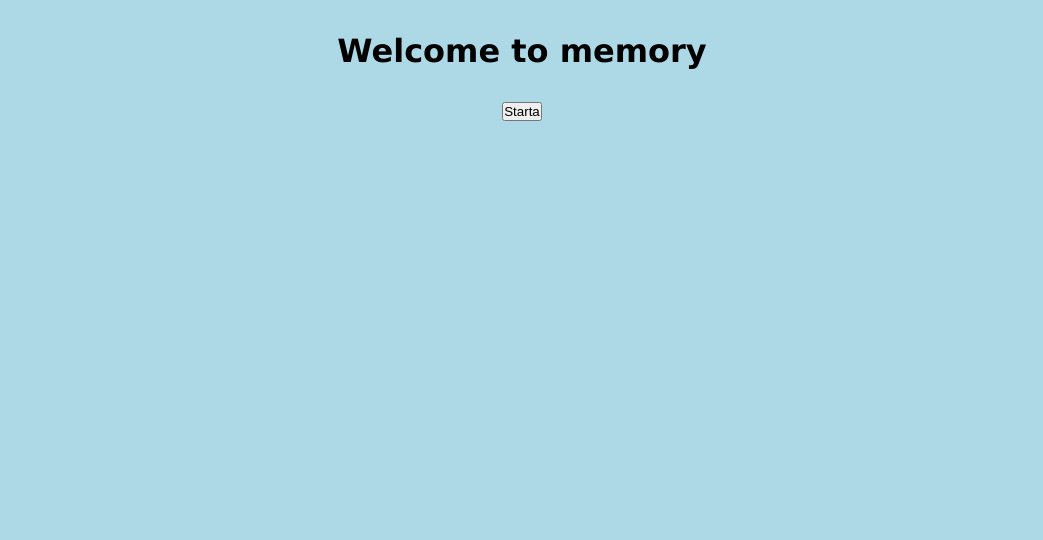
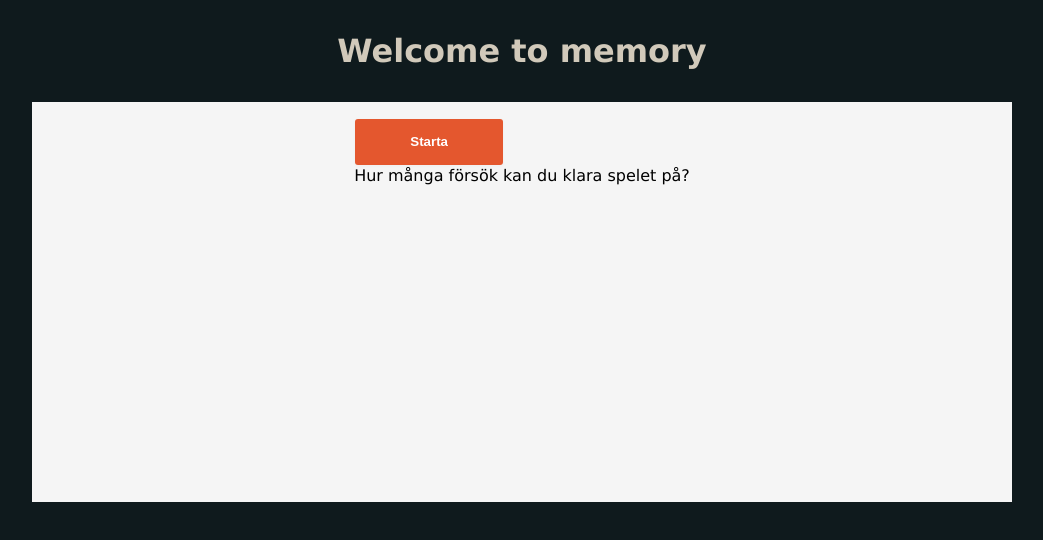
Before and after one commit to robin-sevelin/memory-react, a React (Vite) app: page / in a window 1280 px wide. Shown: the top 540 px of the page, without its empty margins (118-1161 px from the left). Built offline with nearby package versions, Linux system fonts and the light colour scheme.

Commit message:
added some css

```diff
--- a/src/components/AppCard.tsx
+++ b/src/components/AppCard.tsx
@@ -18,6 +18,7 @@ export const AppCard = ({ cards, index, onFlipCard }: IGameProps) => {
         <img src={cards.img} alt='card front' className='card' />
       ) : (
         <img
+          loading='lazy'
           src='/img/SuperMushroom_-_2D_art.svg'
           alt='card back'
           className='card'
--- a/src/components/AppMain.tsx
+++ b/src/components/AppMain.tsx
@@ -1,7 +1,8 @@
-import { useEffect, useState } from 'react';
+import { useState } from 'react';
 import { Card } from '../models/Card';
 import { AppGame } from './AppGame';
 import { Game } from '../models/Game';
+import { useSetGuess } from '../hooks/useSetGuess';
 
 export const AppMain = () => {
   const [game, setGame] = useState<Game>({
@@ -9,8 +10,9 @@ export const AppMain = () => {
     hasWinner: false,
   });
   const [cards, setCards] = useState<Card[]>([]);
-
   const [turns, setTurns] = useState(0);
+  const [guessOne, setGuessOne] = useState('');
+  const [guessTwo, setGuessTwo] = useState('');
 
   const images: Card[] = [
     { id: 0, img: '/img/bowser.png', isFlipped: false, isMatch: false },
@@ -22,8 +24,30 @@ export const AppMain = () => {
     { id: 0, img: '/img/peach.png', isFlipped: false, isMatch: false },
   ];
 
-  const [guessOne, setGuessOne] = useState('');
-  const [guessTwo, setGuessTwo] = useState('');
+  const checkGuess = () => {
+    if (guessOne !== '' && guessTwo !== '') {
+      if (guessOne === guessTwo) {
+        setCards(
+          cards.map((card) => {
+            if (card.img === guessOne) {
+              return { ...card, isMatch: true, isFlipped: true };
+            } else {
+              return card;
+            }
+          })
+        );
+
+        resetChoice();
+      } else {
+        resetChoice();
+        resetCard();
+      }
+    }
+
+    if (cards.length > 0 && cards.every((card) => card.isMatch === true)) {
+      setGame({ ...game, hasWinner: true });
+    }
+  };
 
   const startGame = () => {
     const newGame = { ...game, gameStarted: true, hasWinner: false };
@@ -55,31 +79,6 @@ export const AppMain = () => {
     );
   };
 
-  useEffect(() => {
-    if (guessOne !== '' && guessTwo !== '') {
-      if (guessOne === guessTwo) {
-        setCards(
-          cards.map((card) => {
-            if (card.img === guessOne) {
-              return { ...card, isMatch: true, isFlipped: true };
-            } else {
-              return card;
-            }
-          })
-        );
-
-        resetChoice();
-      } else {
-        resetChoice();
-        resetCard();
-      }
-    }
-
-    if (cards.length > 0 && cards.every((card) => card.isMatch === true)) {
-      setGame({ ...game, hasWinner: true });
-    }
-  }, [guessOne, guessTwo, cards]);
-
   console.log(game);
 
   const resetChoice = () => {
@@ -95,7 +94,7 @@ export const AppMain = () => {
           return { ...card, isFlipped: false };
         })
       );
-    }, 500);
+    }, 1000);
   };
 
   const restartGame = () => {
@@ -108,10 +107,12 @@ export const AppMain = () => {
     setTurns(0);
   };
 
+  useSetGuess(guessOne, guessTwo, checkGuess);
+
   return (
     <main>
       {game.hasWinner && <p>Grattis! Du klarade det på {turns} försök.</p>}
-      {game.gameStarted && !game.hasWinner && <p>{turns} antal försök</p>}
+      {game.gameStarted && !game.hasWinner && <p>Antal försök: {turns}</p>}
 
       {game.gameStarted && (
         <AppGame
@@ -121,7 +122,14 @@ export const AppMain = () => {
           onQuitGame={quitGame}
         />
       )}
-      {!game.gameStarted && <button onClick={startGame}>Starta</button>}
+
+      {!game.gameStarted && (
+        <div>
+          <button onClick={startGame}>Starta</button>{' '}
+          <p>Hur många försök kan du klara spelet på?</p>
+        </div>
+      )}
+
       {game.gameStarted && <button onClick={restartGame}>Börja om</button>}
     </main>
   );
--- /dev/null
+++ b/src/hooks/useSetGuess.ts
@@ -0,0 +1,13 @@
+import { useEffect } from 'react';
+
+export const useSetGuess = (
+  guessOne: string,
+  guessTwo: string,
+  checkGuess: () => void
+) => {
+  useEffect(() => {
+    if (guessOne && guessTwo) {
+      checkGuess();
+    }
+  });
+};
--- a/src/index.css
+++ b/src/index.css
@@ -6,7 +6,8 @@
 
 body {
   font-family: Verdana, Geneva, Tahoma, sans-serif;
-  background-color: lightblue;
+  background-color: rgb(15, 26, 29);
+  color: rgb(209, 201, 186);
 }
 
 header {
@@ -18,24 +19,32 @@ header {
 }
 
 main {
-  width: 1200px;
+  padding: 1rem;
   margin: auto;
+  max-width: 980px;
   display: flex;
   flex-direction: column;
   align-items: center;
   gap: 1rem;
+  background-color: whitesmoke;
+  color: black;
+  min-height: 400px;
 }
 
 .board {
+  width: 90%;
+  margin: auto;
   display: flex;
   flex-direction: row;
   flex-wrap: wrap;
-  gap: 1rem;
+  justify-content: center;
+  align-items: center;
+  gap: 3rem;
 }
 
 .card {
-  height: 270px;
-  width: 220px;
+  height: 200px;
+  width: 200px;
   border: 1px solid black;
   cursor: pointer;
   background-color: white;
@@ -45,3 +54,50 @@ main {
   background-color: lightgray;
   transition: 0.3s ease-in-out;
 }
+
+button {
+  align-items: center;
+  background-clip: padding-box;
+  background-color: #e4572e;
+  border: 1px solid transparent;
+  border-radius: 0.25rem;
+  box-shadow: rgba(0, 0, 0, 0.02) 0 1px 3px 0;
+  box-sizing: border-box;
+  color: #fff;
+  cursor: pointer;
+  display: inline-flex;
+  font-weight: 600;
+  justify-content: center;
+  line-height: 1.25;
+  margin: 0;
+  min-height: 3rem;
+  padding: calc(0.875rem - 1px) calc(1.5rem - 1px);
+  position: relative;
+  text-decoration: none;
+  transition: all 250ms;
+  user-select: none;
+  -webkit-user-select: none;
+  touch-action: manipulation;
+  vertical-align: baseline;
+  width: 150px;
+}
+
+button:hover,
+button:focus {
+  background-color: #fb8332;
+  box-shadow: rgba(0, 0, 0, 0.1) 0 4px 12px;
+}
+
+button:hover {
+  transform: translateY(-1px);
+}
+
+button:active {
+  background-color: #c85000;
+  box-shadow: rgba(0, 0, 0, 0.06) 0 2px 4px;
+  transform: translateY(0);
+}
+
+button:disabled {
+  background-color: lightslategrey;
+}
```
